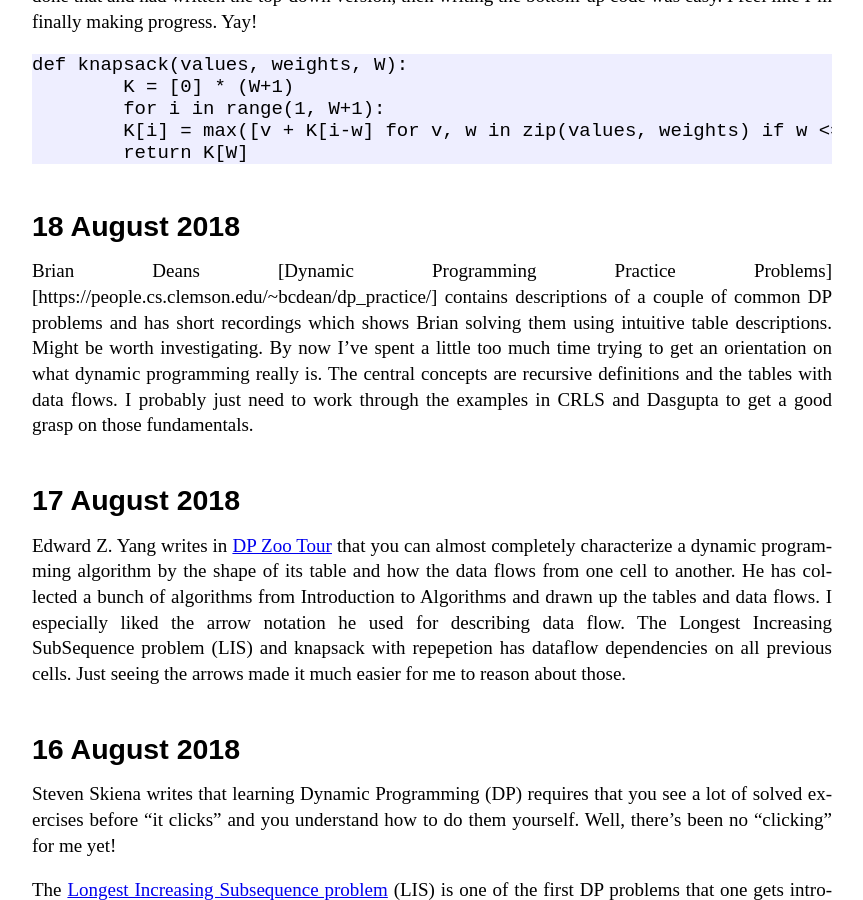
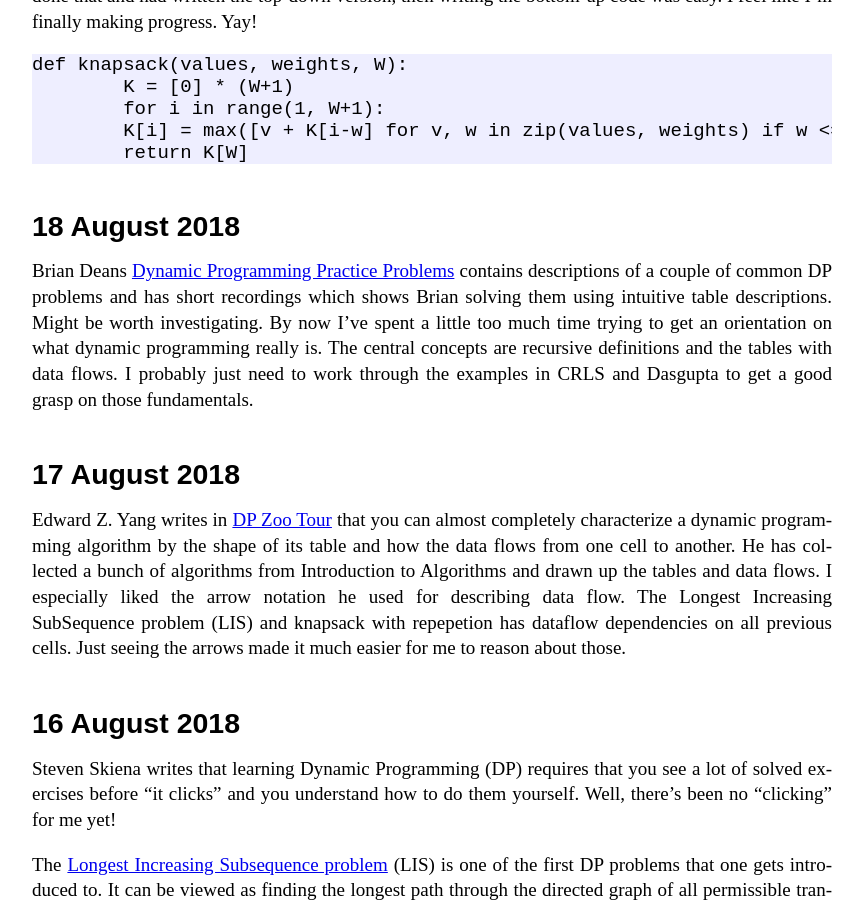
Before and after one commit to dannas/dannas.github.com, a Jekyll site: the page built from TIL.markdown, in a window 1280 px wide and 900 px high, scrolled down 1180 px. Shown: the whole window, without its empty margins (208-1071 px from the left). Built offline with Jekyll 4.4.1, drawn with Linux system fonts in a browser that asks for light colours.

Commit message:
Fix markdown formatting of a TIL entry.

```diff
--- a/TIL.markdown
+++ b/TIL.markdown
@@ -55,7 +55,7 @@ def knapsack(values, weights, W):
 
 ## 18 August 2018
 
-Brian Deans [Dynamic Programming Practice Problems][https://people.cs.clemson.edu/~bcdean/dp_practice/] contains descriptions of a couple of common DP problems and has short recordings which shows Brian solving them using intuitive table descriptions. Might be worth investigating. By now I've spent a little too much time trying to get an orientation on what dynamic programming really is. The central concepts are recursive definitions and the tables with data flows. I probably just need to work through the examples in CRLS and Dasgupta to get a good grasp on those fundamentals.
+Brian Deans [Dynamic Programming Practice Problems](https://people.cs.clemson.edu/~bcdean/dp_practice/) contains descriptions of a couple of common DP problems and has short recordings which shows Brian solving them using intuitive table descriptions. Might be worth investigating. By now I've spent a little too much time trying to get an orientation on what dynamic programming really is. The central concepts are recursive definitions and the tables with data flows. I probably just need to work through the examples in CRLS and Dasgupta to get a good grasp on those fundamentals.
 
 ## 17 August 2018
 
```
